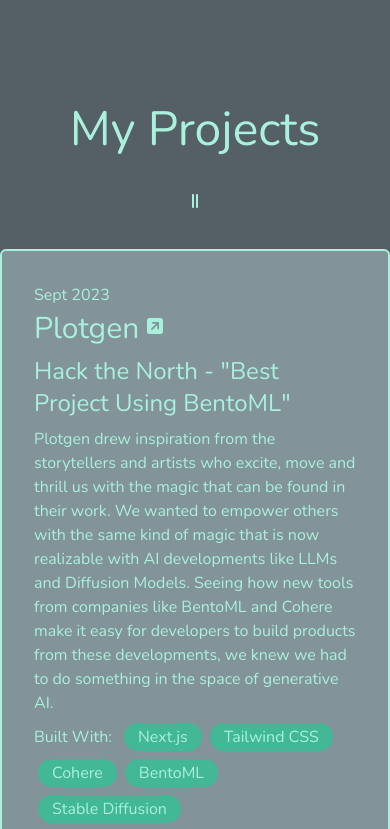
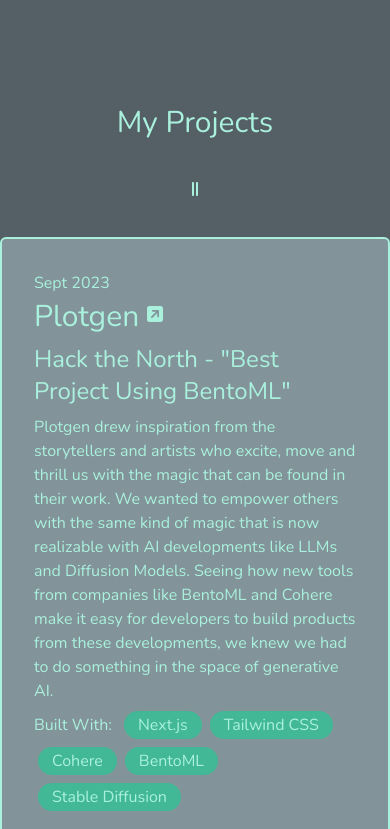
Before and after one commit to jn-han/jn-han.github.io, a Next.js app: page / in a window 390 px wide. Shown: the part 835-1664 px from the top of the page. Built offline with nearby package versions, Linux system fonts and the light colour scheme.

Commit message:
added additional scaling fixes to other pages for mobile

```diff
--- a/src/app/components/EducationPage.js
+++ b/src/app/components/EducationPage.js
@@ -11,7 +11,9 @@
       className="flex min-h-screen w-full flex-col items-center justify-between"
     >
       <div className="mt-24 flex flex-col justify-center items-center text-green md:w-2/3 lg:w-2/3 xl:w-1/2 2xl:w-1/2">
-        <h2 className="text-green text-5xl">My Education</h2>
+        <h2 className="text-green text-3xl md:text-5xl lg:text-5xl xl:text-5xl 2xl:text-5xl">
+          My Education
+        </h2>
         <FontAwesomeIcon className="w-4 pt-10 " icon={faGripLinesVertical} />
         {EDUCATION.map((items, key) => (
           <EducationCard info={items} key={key} />
--- a/src/app/components/ProjectPage.js
+++ b/src/app/components/ProjectPage.js
@@ -11,7 +11,9 @@
       className="flex min-h-screen w-full flex-col items-center justify-between"
     >
       <div className="mt-24 flex flex-col justify-center items-center text-green md:w-2/3 lg:w-2/3 xl:w-1/2 2xl:w-1/2">
-        <h2 className="text-green text-5xl">My Projects</h2>
+        <h2 className="text-green text-3xl md:text-5xl lg:text-5xl xl:text-5xl 2xl:text-5xl">
+          My Projects
+        </h2>
         <FontAwesomeIcon className="w-4 pt-10 " icon={faGripLinesVertical} />
 
         {PROJECTS.map((item) => (
```
